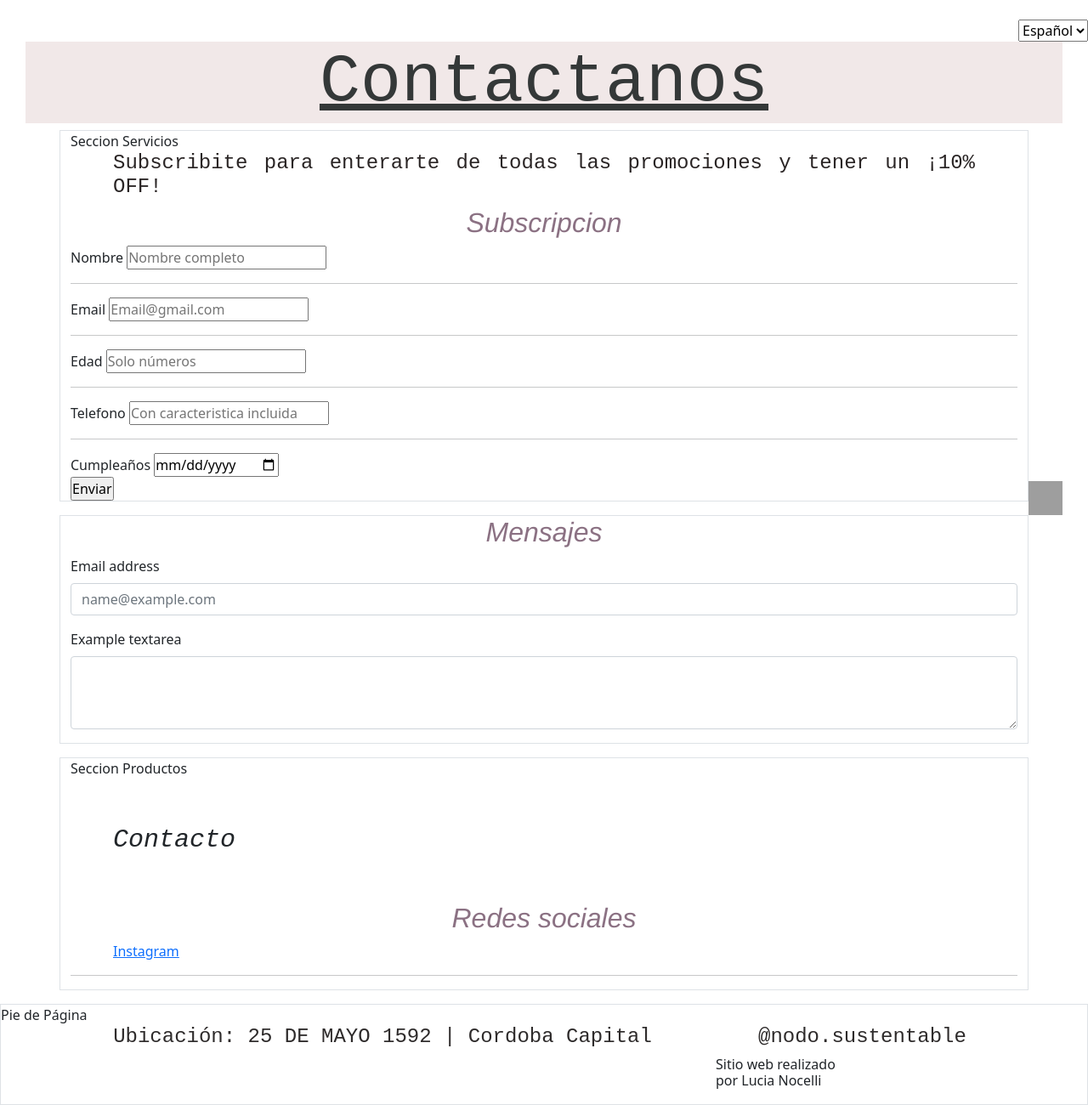
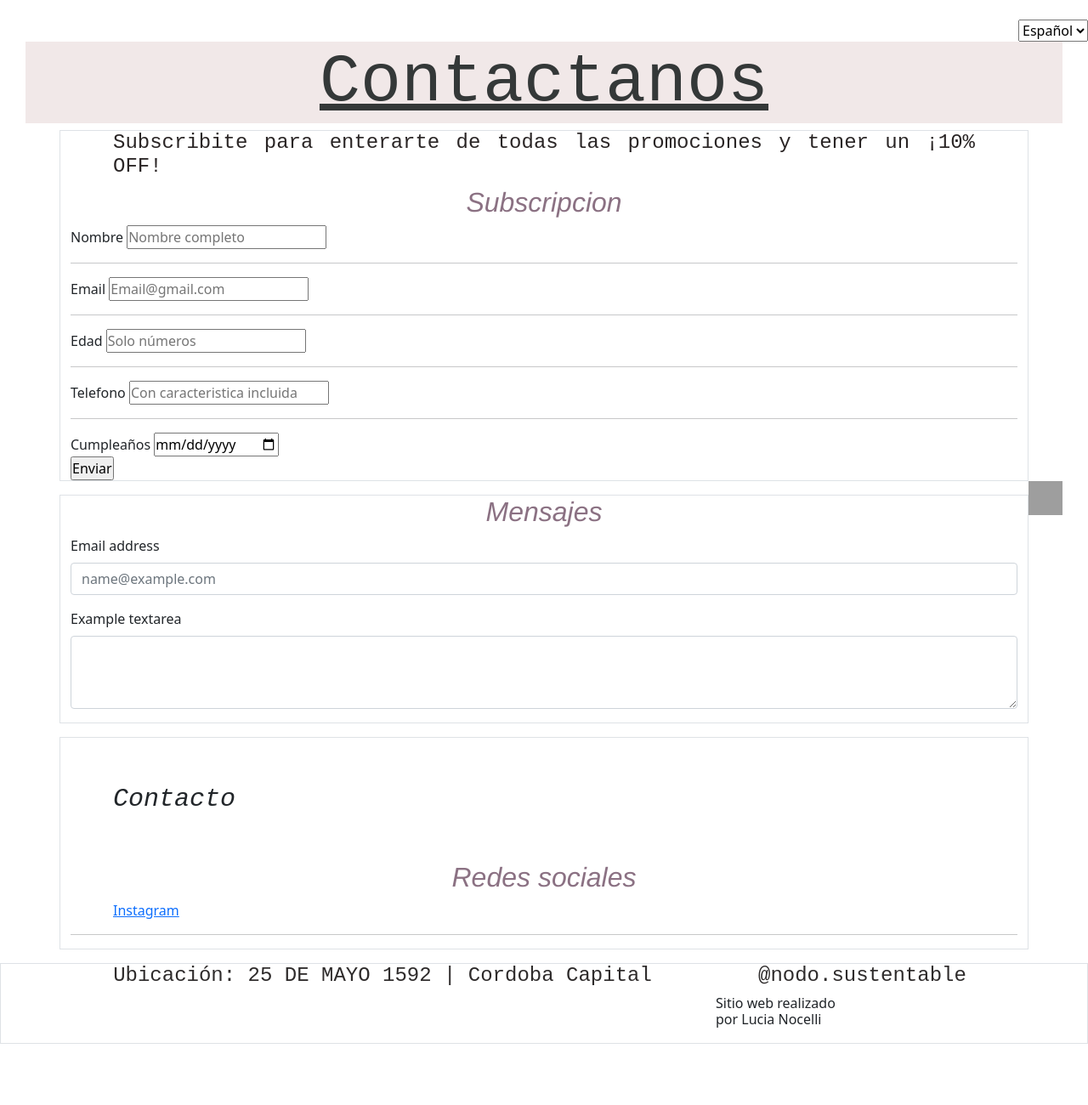
Before and after one commit to Lucianocelli/Idea-Nocelli-2, a plain HTML site: page pages/Contacto.html in a window 1280 px wide. Shown: the part 164-1464 px from the top of the page at 85% size. After the commit the page ends 1392 px from the top, so only its background shows below. Drawn offline with nearby package versions, Linux system fonts and the light colour scheme; grey boxes are pictures that could not be loaded.

```diff
--- a/pages/Contacto.html
+++ b/pages/Contacto.html
@@ -68,7 +68,7 @@
         Contactanos
     </h1>
 
-    <section id="servicios" class="border container-lg">Seccion Servicios
+    <section id="servicios" class="border container-lg">
         <h4>Subscribite para enterarte de todas las promociones y tener un ¡10% OFF!</h4>
         <fieldset>
             <form action="enviar.php" method="post" enctype="application/x-www">
@@ -111,7 +111,7 @@
     <section>
         <div class="container">
             <div class="row">
-                <section id="productos" class="border">Seccion Productos
+                <section id="productos" class="border">
                     <p class="bienvenidos">Contacto</p>
                     <h2>Redes sociales</h2>
 
@@ -127,7 +127,7 @@
         <p></p>
     </div>
 
-    <footer class="border">Pie de Página
+    <footer class="border">
         <div class="container">
             <div class="row">
                 <div class="col-md-8 animate__animated animate__bounce">
```
Also changed, not shown: index .html (+3 -5 lines), pages/Galeria.html (+2 -2 lines), pages/Tienda.html (+3 -3 lines), pages/Tips.html (+2 -2 lines).
